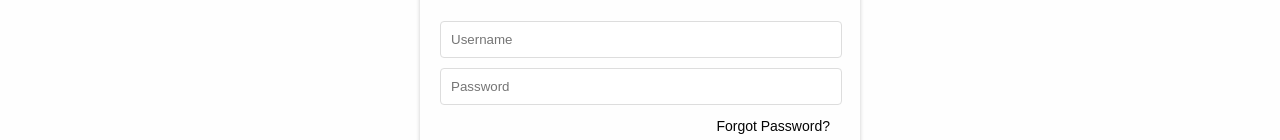
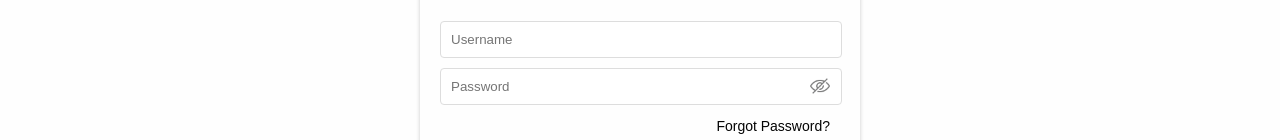
Before and after one commit to vectorsquad/glint-web, a React (Vite) app: page /login in a window 1280 px wide. Shown: the part 217-357 px from the top of the page. Built offline with nearby package versions, Linux system fonts and the light colour scheme.

Commit message:
added a show/hide password button

```diff
--- a/src/pages/LoginPage.tsx
+++ b/src/pages/LoginPage.tsx
@@ -9,6 +9,7 @@ const LoginPage: React.FC = () => {
   const [username, setUsername] = useState('');
   const [password, setPassword] = useState('');
   const [error, setError] = useState('');
+  const [passwordVisible, setPasswordVisible] = useState(false);
   const navigate = useNavigate();
   const { setUser } = useContext(AuthContext);
 
@@ -48,6 +49,10 @@ const LoginPage: React.FC = () => {
     navigate('/sendPassword');
   };
 
+  const togglePasswordVisibility = () => {
+    setPasswordVisible(!passwordVisible);
+  };
+
   return (
     <div>
       <Header />
@@ -62,13 +67,21 @@ const LoginPage: React.FC = () => {
             onChange={(e) => setUsername(e.target.value)}
             required
           />
+          <div className="input-container">
             <input
-            type="password"
+              type={passwordVisible ? 'text' : 'password'}
               placeholder="Password"
               value={password}
               onChange={(e) => setPassword(e.target.value)}
               required
             />
+            <img
+              src={passwordVisible ? '/visible.png' : '/hide.png'}
+              alt={passwordVisible ? 'Hide password' : 'Show password'}
+              className="password-toggle-icon"
+              onClick={togglePasswordVisibility}
+            />
+          </div>
           <div className="forgot-password-container">
             <p className="forgot-password" onClick={handleResetPassword}>
               Forgot Password?
--- a/src/pages/SignupPage.tsx
+++ b/src/pages/SignupPage.tsx
@@ -24,6 +24,7 @@ const SignupPage: React.FC = () => {
     username: '',
     password: '',
   });
+  const [passwordVisible, setPasswordVisible] = useState(false);
   const navigate = useNavigate();
 
   const handleValidation = (name: string, value: string) => {
@@ -103,6 +104,10 @@ const SignupPage: React.FC = () => {
     }
   };
 
+  const togglePasswordVisibility = () => {
+    setPasswordVisible(!passwordVisible);
+  };
+
   return (
     <div>
       <Header />
@@ -163,7 +168,7 @@ const SignupPage: React.FC = () => {
           </div>
           <div className="input-container">
             <input
-                type="password"
+              type={passwordVisible ? 'text' : 'password'}
               placeholder="Password"
               value={password}
               onChange={(e) => {
@@ -171,6 +176,12 @@ const SignupPage: React.FC = () => {
                 handleValidation('password', e.target.value);
               }}
               required
+            />
+            <img
+              src={passwordVisible ? '/visible.png' : '/hide.png'}
+              alt={passwordVisible ? 'Hide password' : 'Show password'}
+              className="password-toggle-icon"
+              onClick={togglePasswordVisibility}
             />
             {!validity.password && <span className="regexError">x</span>}
           </div>
--- a/src/styles/App.css
+++ b/src/styles/App.css
@@ -135,3 +135,18 @@ p {
   margin-bottom: 3px;
   font-size: 14px;
 }
+
+.input-container {
+  position: relative;
+}
+
+.password-toggle-icon {
+  position: absolute;
+  right: 10px;
+  top: 50%;
+  transform: translateY(-50%);
+  cursor: pointer;
+  width: 20px;
+  height: 20px;
+  filter: invert(50%) sepia(8%) saturate(19%) hue-rotate(182deg) brightness(96%) contrast(89%);
+}
```
Also changed, not shown: public/hide.png (added), public/visible.png (added). Lines whose indentation alone changed are shown as unchanged.
